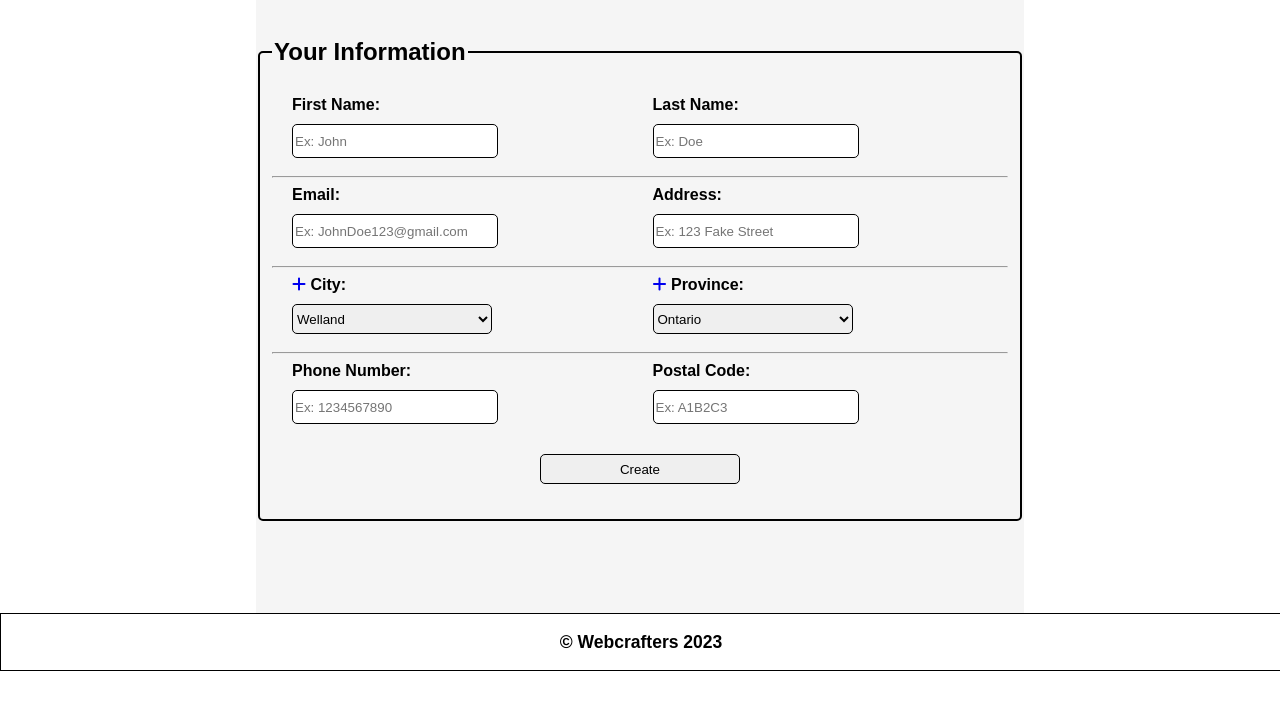
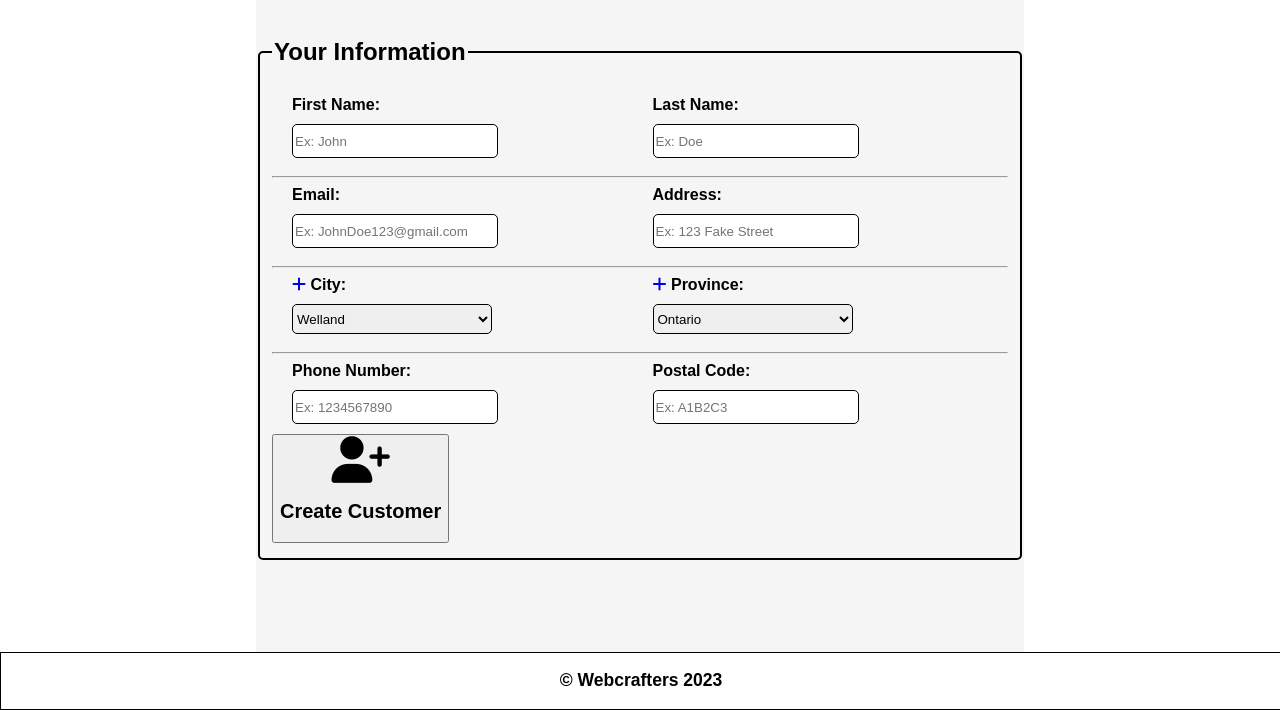
Before and after one commit to GuyGuy5000/Prototype, a plain HTML site: page Prototype-main/create_customer.html in a window 1280 px wide. Shown: the part 115-825 px from the top of the page. Before the commit the page ends 800 px from the top, so only its background shows below. Drawn offline with Linux system fonts and the light colour scheme.

Commit message:
Update create_customer.html

```diff
--- a/Prototype-main/create_customer.html
+++ b/Prototype-main/create_customer.html
@@ -128,7 +128,12 @@
                             <input id="postal" name="create" type="text" placeholder="Ex: A1B2C3" required>
                         </div>
                     </div>
-                    <input id="btn" type="button" onclick="" value="Create">
+                   <div class="btn">
+                        <button onclick="GenerateSummary(CustomerTable)" >
+                            <i class="fa-solid fa-user-plus icon-large"></i>
+                                <h2>Create Customer</h2>
+                        </button>
+                    </div>
                 </fieldset>
             </form>
         </div>
```
